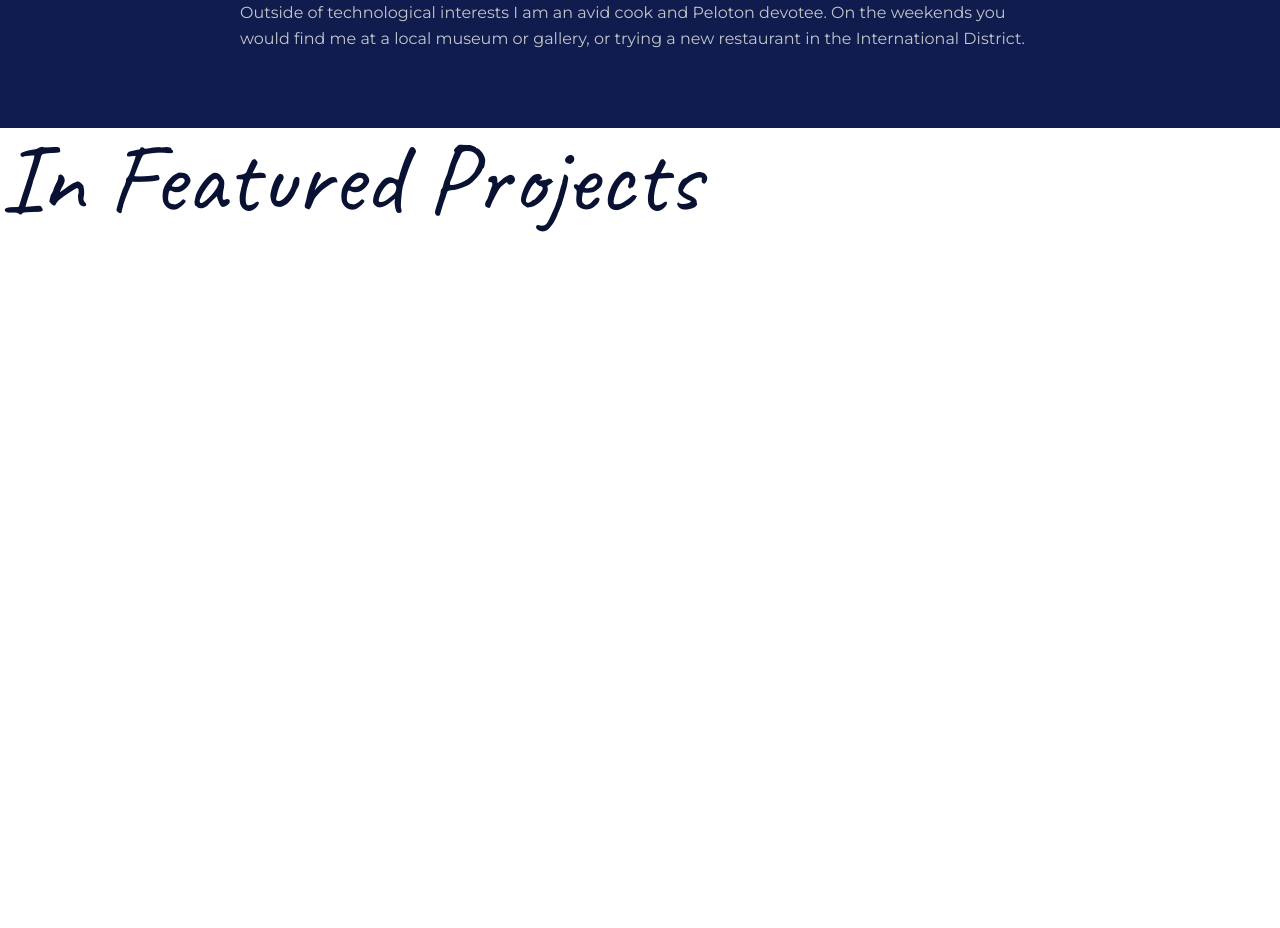
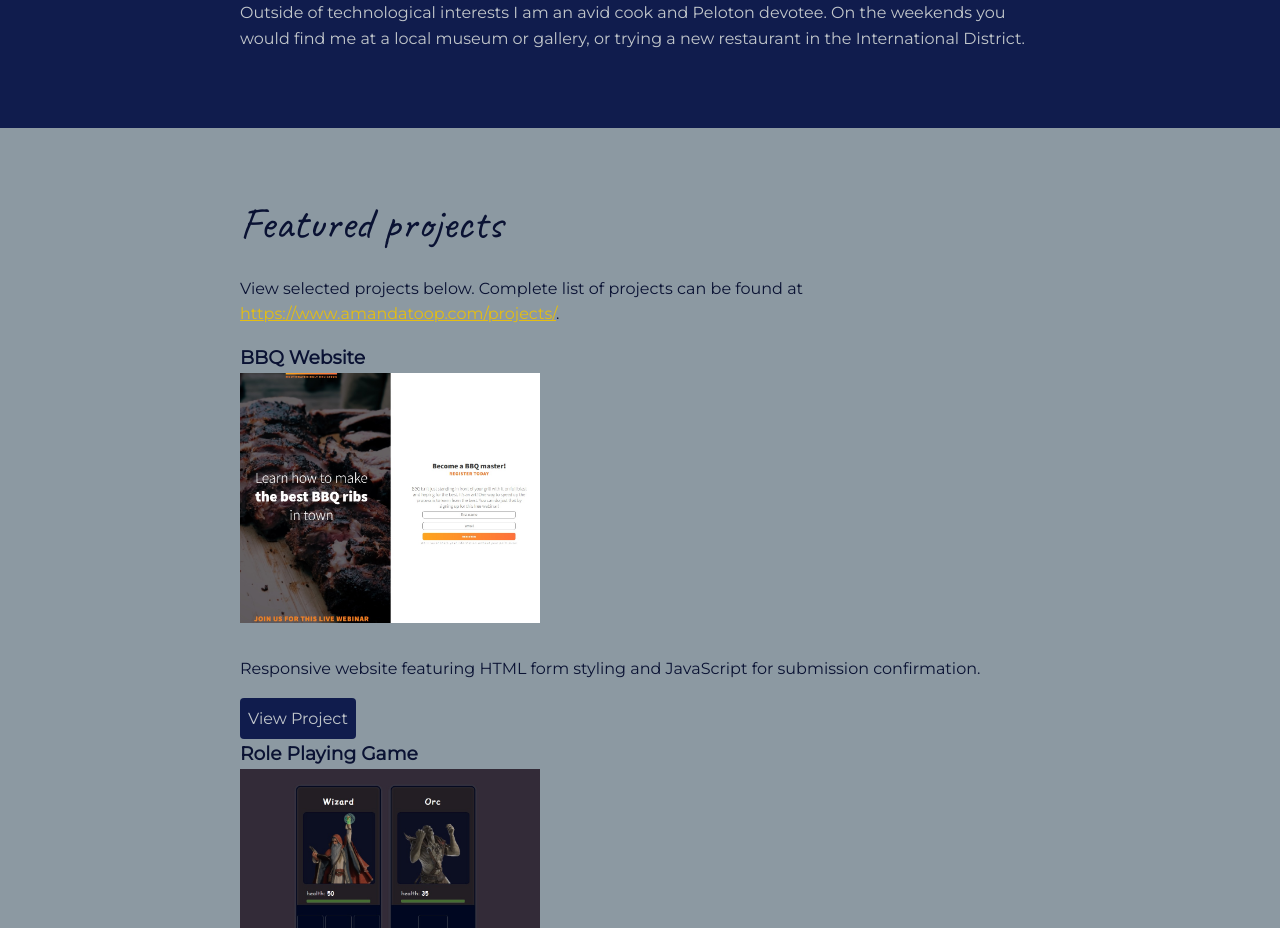
Before and after one commit to atoopdev/portfolio-react-2, a React (Vite) app in the folder portfolio-react-2/: page / in a window 1280 px wide. Shown: the part 1240-2168 px from the top of the page. Before the commit the page ends 1481 px from the top, so only its background shows below. Built offline with nearby package versions, Linux system fonts and the light colour scheme.

Commit message:
Loading featuredProjects to homepage

```diff
--- a/portfolio-react-2/src/components/featuredprojects.jsx
+++ b/portfolio-react-2/src/components/featuredprojects.jsx
@@ -1,11 +1,27 @@
 import React from "react"
 import ProjectData from "../data"
 import ProjectCard from "./projectcard"
+import {Link} from "react-router-dom"
 
 export default function FeaturedProjects(){
+    const projectElements = ProjectData.map((project)=>{
+        if(project.isFeatured===true){
+            return <ProjectCard
+            key={project.id}
+            project={project} />
+        }
+    })
+
+    console.log("projectElements: ", projectElements)
+
+
     return (
-        <div>
-            <h1>In Featured Projects</h1>
+        <div className="featured-projects">
+            <section className="content_wrapper">
+                <h2>Featured projects</h2>
+                <p>View selected projects below. Complete list of projects can be found at <Link to="projects/">https://www.amandatoop.com/projects/</Link>.</p>
+                {projectElements}
+            </section>
         </div>
     )
 }
```
